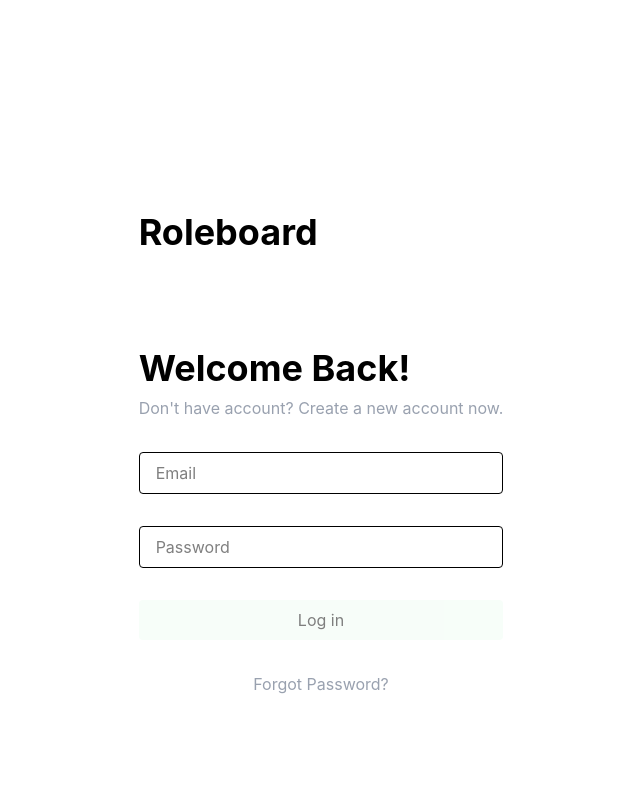
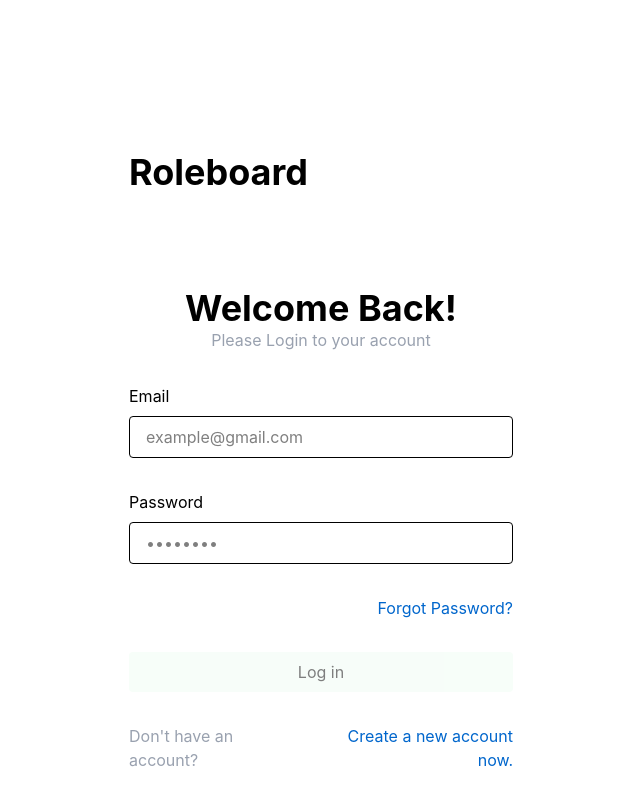
Before and after one commit to magobryan81/Roleboard, a React (Vite) app in the folder apps/web/: page / in a window 1280 px wide. Shown: the whole page, without its empty margins (319-959 px from the left). Built offline with nearby package versions, Linux system fonts and the light colour scheme; no server answers.

Commit message:
add login, register, and verify email

```diff
--- a/apps/web/index.html
+++ b/apps/web/index.html
@@ -4,7 +4,7 @@
     <meta charset="UTF-8" />
     <link rel="icon" type="image/svg+xml" href="/favicon.svg" />
     <meta name="viewport" content="width=device-width, initial-scale=1.0" />
-    <title>web</title>
+    <title>Roleboard</title>
   </head>
   <body>
     <div id="root"></div>
--- a/apps/web/package.json
+++ b/apps/web/package.json
@@ -15,6 +15,7 @@
     "@tanstack/react-query": "^5.102.8",
     "@tanstack/react-query-devtools": "^5.102.8",
     "axios": "^1.20.0",
+    "lucide-react": "^1.46.0",
     "react": "^19.2.7",
     "react-dom": "^19.2.7",
     "react-hook-form": "^7.88.0",
--- a/apps/web/src/app/router.tsx
+++ b/apps/web/src/app/router.tsx
@@ -1,13 +1,15 @@
 import { Routes, Route } from "react-router-dom";
 import Login from "./routes/login";
-import RegisterRoute from "./routes/register";
+import Register from "./routes/register";
+import VerifyEmail from "./routes/verifyEmail";
 
 
 export const AppRoutes = () => {
     return (
         <Routes>
             <Route path="/" element={<Login />} />
-            <Route path="/register" element={<RegisterRoute />} />
+            <Route path="/register" element={<Register />} />
+            <Route path="/email/verify/:code" element={<VerifyEmail />} />
         </Routes>
     );
 };
--- a/apps/web/src/app/routes/login.tsx
+++ b/apps/web/src/app/routes/login.tsx
@@ -1,5 +1,6 @@
 import { AuthLayout } from "../../components/layouts/AuthLayout";
 import LoginForm from "../../features/auth/components/LoginForm";
+import { Link } from "react-router-dom";
 
 const Login = () => {
     return (
@@ -14,16 +15,27 @@
             {/* Login form section */}
             <section className="flex flex-1 flex-col laptop:flex-none items-center justify-center laptop:w-[30%]">
                 {/* content */}
-                <div className="flex flex-col gap-24 h-[55%] p-8">
+                <div className="flex flex-col gap-24 w-[80%] max-w-md mx-auto h-[70%] p-8">
                     <h2 className="text-4xl font-bold">Roleboard</h2>
                     <div className="flex flex-col justify-center gap-14">
                         <div className="flex flex-col items-center justify-center gap-8">
-                            <div className="flex flex-col gap-2">
+                            <div className="flex flex-col items-center justify-center">
                                 <h2 className="text-4xl font-bold">Welcome Back!</h2>
-                                <span className="text-gray-400">Don't have account? Create a new account now.</span>
+                                <span className="text-gray-400">Please Login to your account</span>
                             </div>
                             <div className="w-full">
                                 <LoginForm/>
+                            </div>
+                            <div className="flex gap-1">
+                                <span className="text-gray-400">
+                                    Don't have an account?
+                                </span>
+                                <Link
+                                    to="/register"
+                                    className="text-[#0066cc] text-right"
+                                >
+                                    Create a new account now.
+                                </Link>
                             </div>
                         </div>
                     </div>
--- /dev/null
+++ b/apps/web/src/components/ui/Spinner.tsx
@@ -0,0 +1,17 @@
+import { Loader2 } from "lucide-react";
+
+interface SpinnerProps {
+    size?: number;
+    className?: string;
+}
+
+export const Spinner = ({ size = 24, className = "" }: SpinnerProps) => {
+    return (
+        <Loader2
+            size={size}
+            className={`animate-spin ${className}`}
+            role="status"
+            aria-label="Loading"
+        />
+    );
+};
--- a/apps/web/src/features/auth/components/LoginForm.tsx
+++ b/apps/web/src/features/auth/components/LoginForm.tsx
@@ -1,4 +1,4 @@
-import { useNavigate } from "react-router-dom";
+import { useNavigate, Link } from "react-router-dom";
 import { useForm } from "react-hook-form";
 import { zodResolver } from "@hookform/resolvers/zod";
 import { useMutation } from "@tanstack/react-query";
@@ -35,46 +35,54 @@
 
     return (
         <form onSubmit={handleSubmit(onSubmit)} className="flex flex-col items-center justify-center gap-8 w-full">
-            <div className="w-full">
-                <label htmlFor="email" className="sr-only">Email</label>
+            {isError && (
+                <p className="text-red-400">{error instanceof Error ? error.message : "Invalid username or password"}</p>
+            )}
+            <div className="flex flex-col gap-2 w-full">
+                <label htmlFor="email">Email</label>
                 <input
                     id="email"
                     type="email"
                     {...register("email")}
-                    placeholder="Email"
+                    placeholder="example@gmail.com"
                     className={`w-full rounded-sm px-4 py-2 border ${
                         errors.email ? "border-red-500" : "border-border"
                     }`}
                 />
                 {errors.email && (
-                    <p>{errors.email.message}</p>
+                    <p className="text-red-400">{errors.email.message}</p>
                 )}
             </div>
-            <div className="w-full">
-                <label htmlFor="password" className="sr-only">Password</label>
+            <div className="flex flex-col gap-2 w-full">
+                <label htmlFor="password">Password</label>
                 <input
                     id="password"
                     type="password"
                     {...register("password")}
-                    placeholder="Password"
+                    placeholder="••••••••"
                     className={`w-full rounded-sm px-4 py-2 border ${
                         errors.email ? "border-red-500" : "border-border"
                     }`}
                 />
                 {errors.password && (
-                    <p>{errors.password.message}</p>
+                    <p className="text-red-400">{errors.password.message}</p>
                 )}
             </div>
 
-            {isError && (
-                <p>{error instanceof Error ? error.message : "Login Failed"}</p>
-            )}
+            <div className="w-full flex justify-end">
+                <Link
+                    to="password/forgot"
+                    className="text-[#0066cc] text-right"
+                >
+                    Forgot Password?
+                </Link>
+            </div>
 
             <Button type="submit" isLoading={isPending} disabled={!isValid} className={isValid ? "cursor-pointer" : ""}>
                 Log in
             </Button>
 
-            <span className="text-gray-400">Forgot Password?</span>
+
         </form>
     )
 };
--- a/apps/web/src/features/auth/components/RegisterForm.tsx
+++ b/apps/web/src/features/auth/components/RegisterForm.tsx
@@ -0,0 +1,96 @@
+import { useNavigate } from "react-router-dom";
+import { useForm } from "react-hook-form";
+import { zodResolver } from "@hookform/resolvers/zod";
+import { useMutation } from "@tanstack/react-query";
+import { registerSchema, type RegisterInput } from "../types/registerSchema";
+import { register as registerUser } from "../../../lib/api";
+import Button from "../../../components/ui/Button";
+
+
+const RegisterForm = () => {
+    const navigate = useNavigate();
+    const { register, handleSubmit, formState: { errors, isValid } } = useForm<RegisterInput>({
+        resolver: zodResolver(registerSchema),
+        mode: "onChange",
+    });
+
+    const {
+        mutate: createAccount,
+        isPending,
+        isError,
+        error
+    } = useMutation({
+        mutationFn: registerUser,
+        onSuccess:() => {
+            navigate('/home', {
+                replace: true
+            })
+        }
+    });
+
+    const onSubmit = (data: RegisterInput) => {
+        createAccount(data);
+    };
+
+    return (
+        <form onSubmit={handleSubmit(onSubmit)} autoComplete="off" className="flex flex-col items-center justify-center gap-8 w-full">
+            {isError && (
+                <p className="text-red-400">{error instanceof Error ? error.message : "An error occured"}</p>
+            )}
+            <div className="flex flex-col gap-2 w-full">
+                <label htmlFor="email">Email</label>
+                <input
+                    id="email"
+                    type="email"
+                    {...register("email")}
+                    placeholder="example@gmail.com"
+                    className={`w-full rounded-sm px-4 py-2 border ${
+                        errors.email ? "border-red-500" : "border-border"
+                    }`}
+                />
+                {errors.email && (
+                    <p className="text-red-400">{errors.email.message}</p>
+                )}
+            </div>
+            <div className="flex flex-col gap-2 w-full">
+                <label htmlFor="password">Password</label>
+                <input
+                    id="password"
+                    type="password"
+                    {...register("password")}
+                    placeholder="Must be 8 characters long"
+                    className={`w-full rounded-sm px-4 py-2 border ${
+                        errors.password ? "border-red-500" : "border-border"
+                    }`}
+                />
+                {errors.password && (
+                    <p className="text-red-400">{errors.password.message}</p>
+                )}
+            </div>
+
+            <div className="flex flex-col gap-2 w-full">
+                <label htmlFor="confirmPassword">Confirm Password</label>
+                <input
+                    id="confirmPassword"
+                    type="password"
+                    {...register("confirmPassword")}
+                    placeholder="••••••••"
+                    className={`w-full rounded-sm px-4 py-2 border ${
+                        errors.confirmPassword ? "border-red-500" : "border-border"
+                    }`}
+                />
+                {errors.confirmPassword && (
+                    <p className="text-red-400">{errors.confirmPassword.message}</p>
+                )}
+            </div>
+
+            <Button type="submit" isLoading={isPending} disabled={!isValid} className={isValid ? "cursor-pointer" : ""}>
+                Create Account
+            </Button>
+
+
+        </form>
+    )
+};
+
+export default RegisterForm;
--- /dev/null
+++ b/apps/web/src/features/auth/types/registerSchema.tsx
@@ -0,0 +1,12 @@
+import { z } from "zod";
+
+export const registerSchema = z.object({
+    email: z.string().email("Invalid email"),
+    password: z.string().min(8, "Password must be at least 8 characters"),
+    confirmPassword: z.string(),
+}).refine((data) => data.password === data.confirmPassword, {
+    message: "Passwords do not match",
+    path: ["confirmPassword"],
+});
+
+export type RegisterInput = z.infer<typeof registerSchema>;
--- a/apps/web/src/lib/api.ts
+++ b/apps/web/src/lib/api.ts
@@ -1,4 +1,7 @@
 import API from "../config/apiClient";
 import type { LoginInput } from "../features/auth/types/loginSchema";
+import type { RegisterInput } from "../features/auth/types/registerSchema";
 
 export const login = async (data: LoginInput) => API.post("auth/login", data);
+export const register = async (data: RegisterInput) => API.post("auth/register", data);
+export const verifyEmail = async (verificationCode: string) => API.get(`auth/email/verify/${verificationCode}`);
```
Also changed, not shown: apps/web/src/app/routes/register.tsx (+30 -3 lines), apps/web/src/app/routes/verifyEmail.tsx (added, +67 -0 lines), apps/web/src/app/routes/resetPassword.tsx (added), 1 other file (tests, documents, lock files or other folders).
